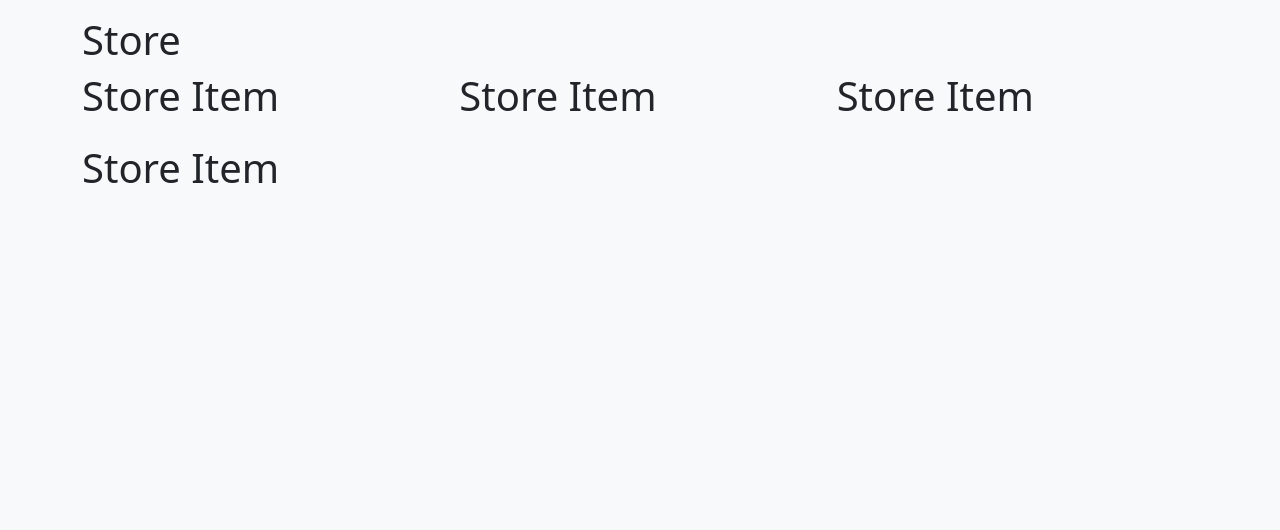
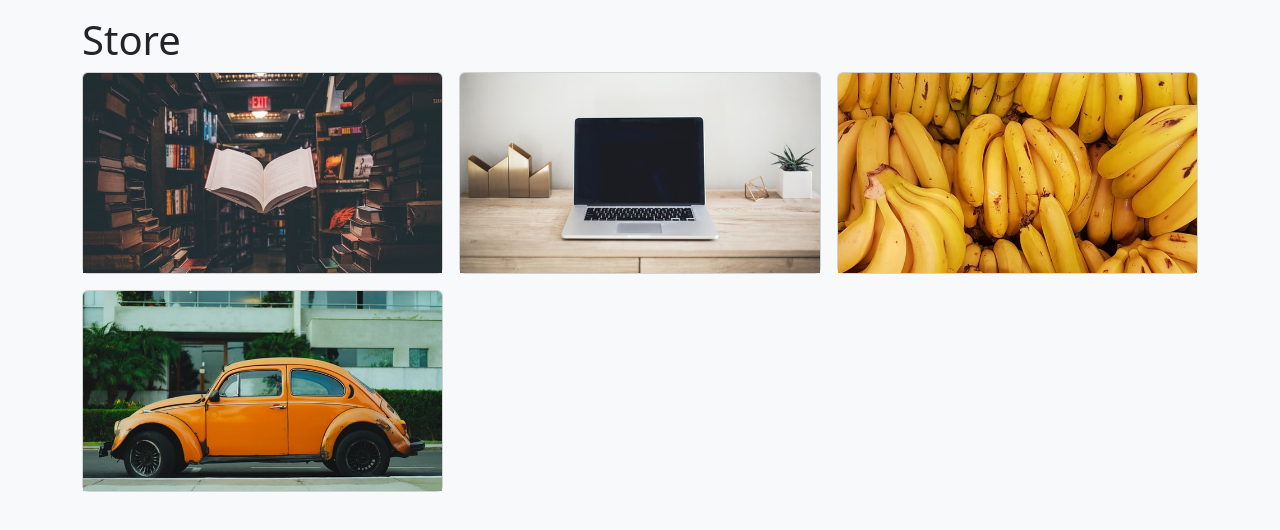
Before and after one commit to FrancoTr/react-ts-shopping-cart, a React (Vite) app: page /store in a window 1280 px wide. Shown: the top 530 px of the page. Built offline with nearby package versions, Linux system fonts and the light colour scheme.

Commit message:
Render store items as cards

```diff
--- a/src/components/StoreItem.tsx
+++ b/src/components/StoreItem.tsx
@@ -1,3 +1,5 @@
+import { Card } from "react-bootstrap";
+
 type StoreItemProps = {
   id: number;
   name: string;
@@ -6,5 +8,9 @@ type StoreItemProps = {
 };
 
 export function StoreItem({ id, name, price, imgUrl }: StoreItemProps) {
-  return <h1>Store Item</h1>;
+  return (
+    <Card>
+      <Card.Img variant='top' src={imgUrl} height='200px' style={{ objectFit: "cover" }} />
+    </Card>
+  );
 }
```
